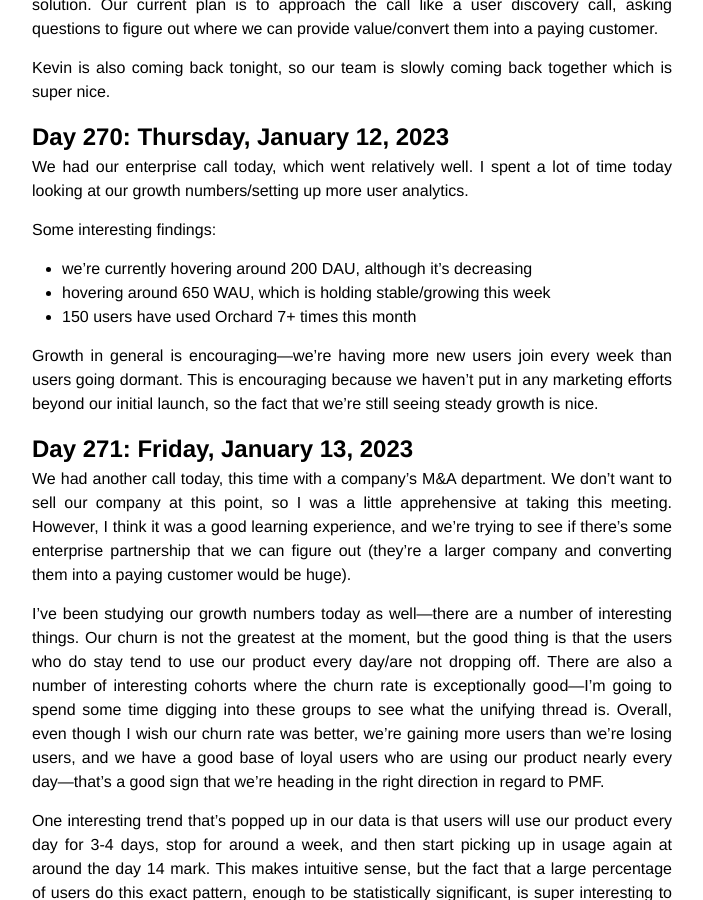
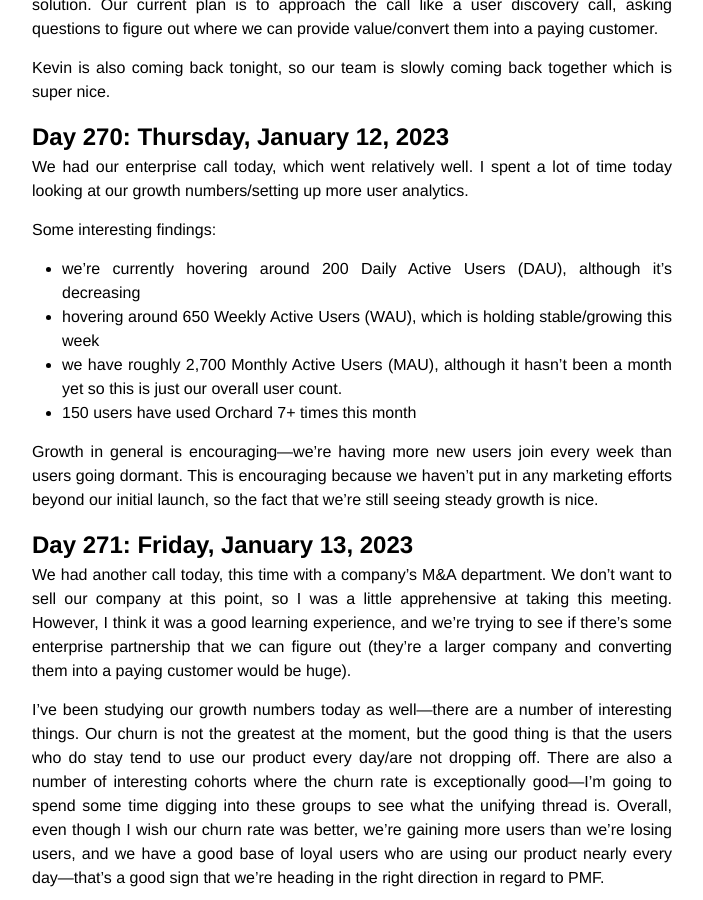
Before and after one commit to alexjwang/personal-blog, a Jekyll site: the page built from _posts/2023-01-09-startup-logs-11.markdown.md, in a window 1280 px wide and 900 px high, scrolled down 971 px. Shown: the whole window, without its empty margins (288-991 px from the left). Built offline with Jekyll 4.4.1, drawn with Linux system fonts in a browser that asks for light colours; nearby versions of some CDN libraries.

Commit message:
updated logs

```diff
--- a/_posts/2023-01-09-startup-logs-11.markdown.md
+++ b/_posts/2023-01-09-startup-logs-11.markdown.md
@@ -32,8 +32,9 @@
 
 Some interesting findings:
 
-* we're currently hovering around 200 DAU, although it's decreasing
-* hovering around 650 WAU, which is holding stable/growing this week
+* we're currently hovering around 200 Daily Active Users (DAU), although it's decreasing
+* hovering around 650 Weekly Active Users (WAU), which is holding stable/growing this week
+* we have roughly 2,700 Monthly Active Users (MAU), although it hasn't been a month yet so this is just our overall user count.
 * 150 users have used Orchard 7+ times this month
 
 Growth in general is encouraging—we're having more new users join every week than users going dormant. This is encouraging because we haven't put in any marketing efforts beyond our initial launch, so the fact that we're still seeing steady growth is nice.
```
